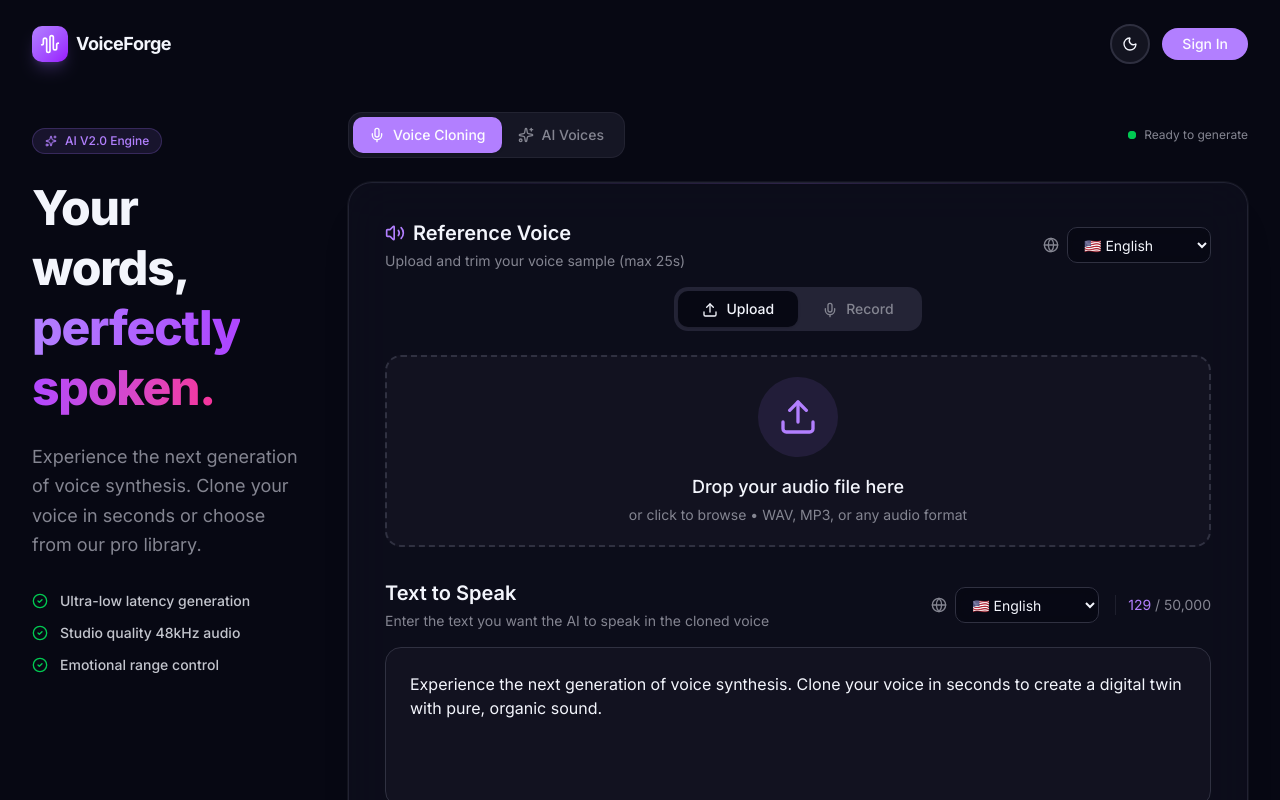
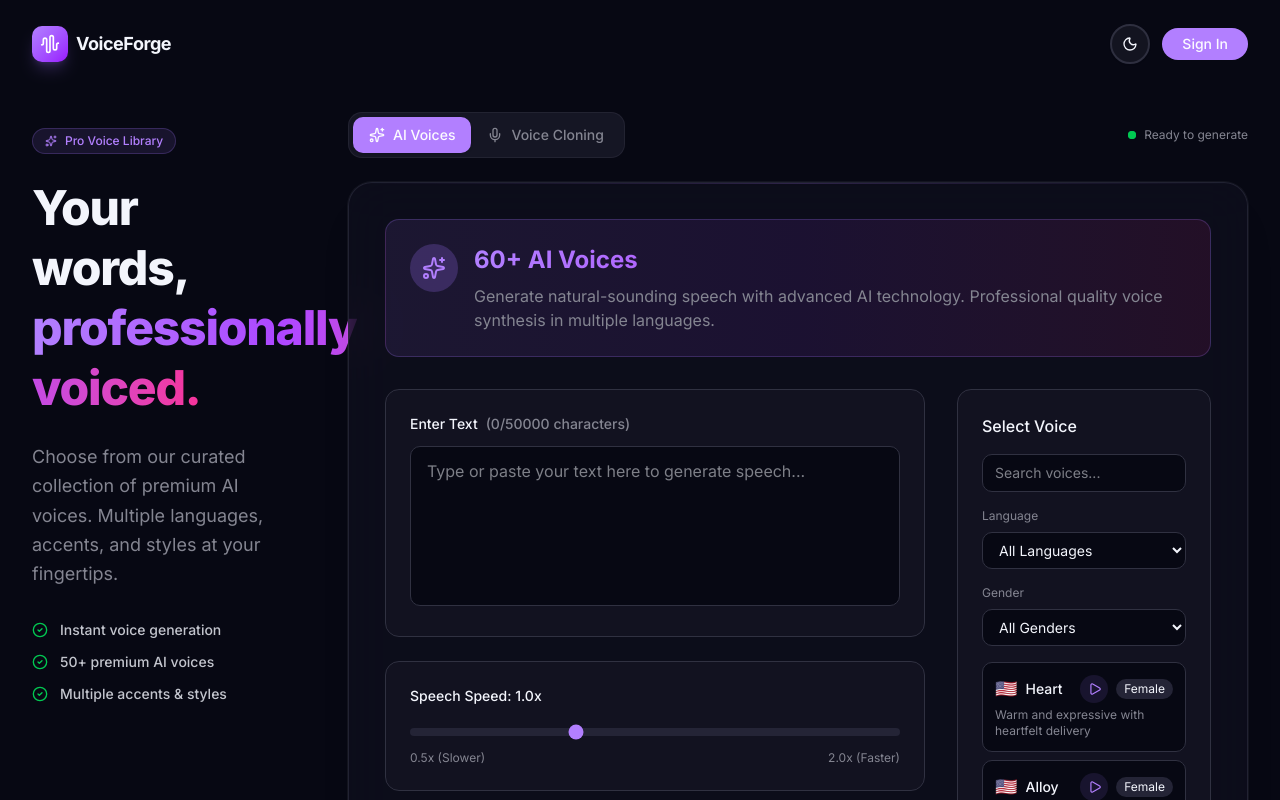
Before and after one commit to Sohaib-2/voice_cloner, a Next.js app: page / in a window 1280 px wide. Shown: the top 800 px of the page. Built offline with nearby package versions, Linux system fonts and the light colour scheme.

Commit message:
updated the ui to make ai voices at start

```diff
--- a/app/page.tsx
+++ b/app/page.tsx
@@ -14,7 +14,7 @@ type Tab = "clone" | "tts";
 
 export default function Home() {
   const router = useRouter();
-  const [activeTab, setActiveTab] = useState<Tab>("clone");
+  const [activeTab, setActiveTab] = useState<Tab>("tts");
   const [user, setUser] = useState<any>(null);
   const [isMounted, setIsMounted] = useState(false);
 
@@ -28,6 +28,34 @@ export default function Home() {
 
   const maxChars = 50000;
   const maxAudioDuration = 25;
+
+  // Dynamic content based on active tab
+  const tabContent = {
+    tts: {
+      badge: "Pro Voice Library",
+      title: "Your words,",
+      highlight: "professionally voiced.",
+      description: "Choose from our curated collection of premium AI voices. Multiple languages, accents, and styles at your fingertips.",
+      features: [
+        'Instant voice generation',
+        '50+ premium AI voices',
+        'Multiple accents & styles'
+      ]
+    },
+    clone: {
+      badge: "AI V2.0 Engine",
+      title: "Your words,",
+      highlight: "perfectly spoken.",
+      description: "Experience the next generation of voice synthesis. Clone your voice in seconds or choose from our pro library.",
+      features: [
+        'Ultra-low latency generation',
+        'Studio quality 48kHz audio',
+        'Emotional range control'
+      ]
+    }
+  };
+
+  const content = tabContent[activeTab];
 
   if (!isMounted) return null;
 
@@ -90,29 +118,30 @@ export default function Home() {
           {/* CHANGED: Adjusted column span from 4 to 3 to give the tool more room */}
           <div className="lg:col-span-3 lg:sticky lg:top-24 pt-4">
              <motion.div
+                key={activeTab}
                 initial={{ opacity: 0, x: -20 }}
                 animate={{ opacity: 1, x: 0 }}
                 transition={{ duration: 0.5 }}
              >
                 <div className="inline-flex items-center gap-2 px-3 py-1 bg-primary/10 border border-primary/20 rounded-full text-primary text-xs font-medium mb-6">
                   <Sparkles className="w-3 h-3" />
-                  <span>AI V2.0 Engine</span>
+                  <span>{content.badge}</span>
                 </div>
 
                 <h1 className="text-4xl sm:text-5xl font-extrabold tracking-tight mb-6 leading-tight">
-                  Your words, <br />
+                  {content.title} <br />
                   <span className="bg-gradient-to-r from-primary via-purple-500 to-pink-500 bg-clip-text text-transparent">
-                    perfectly spoken.
+                    {content.highlight}
                   </span>
                 </h1>
 
                 <p className="text-muted-foreground text-lg mb-8 leading-relaxed">
-                  Experience the next generation of voice synthesis. Clone your voice in seconds or choose from our pro library.
+                  {content.description}
                 </p>
 
                 {/* Feature List */}
                 <ul className="space-y-3 mb-8">
-                  {['Ultra-low latency generation', 'Studio quality 48kHz audio', 'Emotional range control'].map((item, i) => (
+                  {content.features.map((item, i) => (
                     <li key={i} className="flex items-center gap-3 text-sm font-medium text-foreground/80">
                       <CheckCircle2 className="w-4 h-4 text-green-500" />
                       {item}
@@ -133,7 +162,7 @@ export default function Home() {
                 {/* Tabs */}
                 <div className="flex items-center justify-between mb-6">
                   <div className="inline-flex p-1 bg-muted/50 border border-border/50 rounded-xl">
-                    {(["clone", "tts"] as const).map((tab) => (
+                    {(["tts", "clone"] as const).map((tab) => (
                       <button
                         key={tab}
                         onClick={() => setActiveTab(tab)}
@@ -150,8 +179,8 @@ export default function Home() {
                           />
                         )}
                         <span className="relative z-10 flex items-center gap-2">
-                          {tab === "clone" ? <Mic className="w-4 h-4" /> : <Sparkles className="w-4 h-4" />}
-                          {tab === "clone" ? "Voice Cloning" : "AI Voices"}
+                          {tab === "tts" ? <Sparkles className="w-4 h-4" /> : <Mic className="w-4 h-4" />}
+                          {tab === "tts" ? "AI Voices" : "Voice Cloning"}
                         </span>
                       </button>
                     ))}
```
